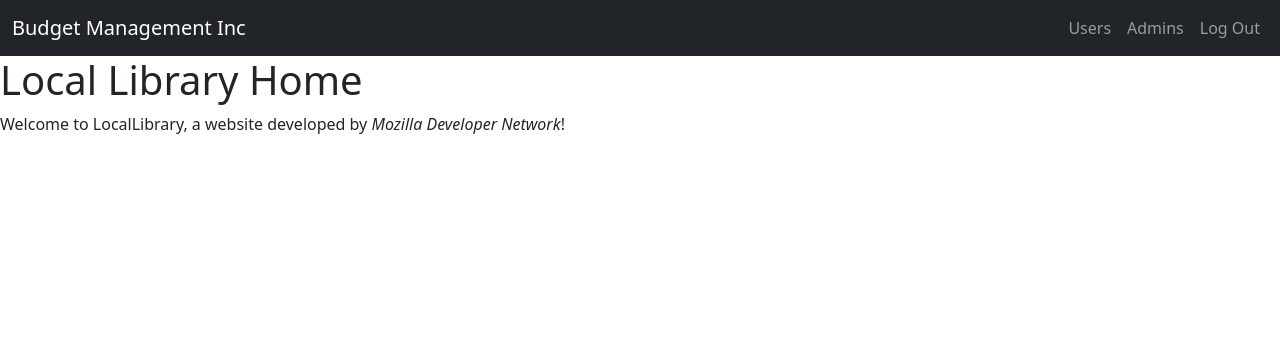
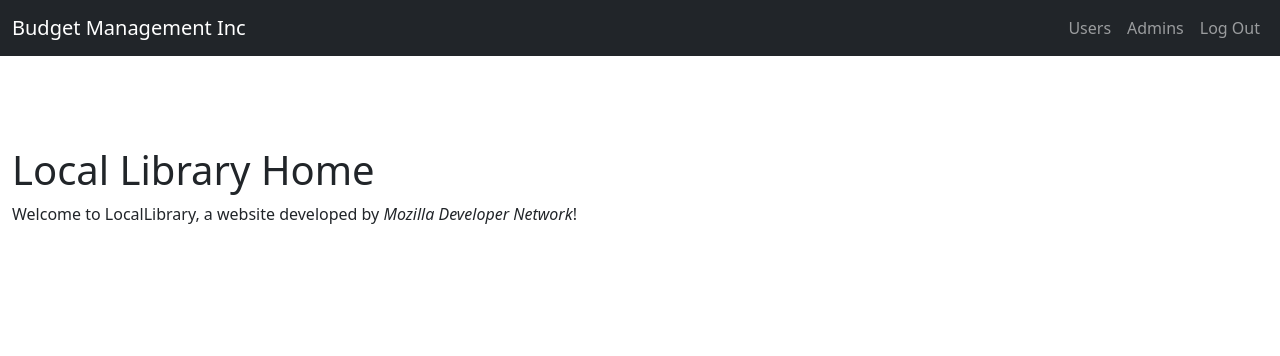
Before and after one commit to ahorner54/CollegeExpenseTracker, a Django app: page /administration/ in a window 1280 px wide. Shown: the top 356 px of the page. Run offline with Django 5.2, Linux system fonts and the light colour scheme.

Commit message:
added static CSS File and folder for administration app

```diff
--- /dev/null
+++ b/ExpenseTracker/administration/static/css/administration.css
@@ -0,0 +1,3 @@
+.container-fluid .header-section{
+  margin-top: 90px;
+}
--- a/ExpenseTracker/administration/templates/admin_generic.html
+++ b/ExpenseTracker/administration/templates/admin_generic.html
@@ -7,7 +7,7 @@
 
     <!-- Add additional CSS in static file -->
      {% load static %}
-     <link rel="stylesheet" href="{% static 'css/styles.css' %}" />
+     <link rel="stylesheet" href="{% static 'css/administration.css' %}" />
 
     {% block title %} {% endblock title %}
 </head>
--- a/ExpenseTracker/administration/templates/administration/user_list.html
+++ b/ExpenseTracker/administration/templates/administration/user_list.html
@@ -6,9 +6,15 @@
 
 
 {% block content %}
-  <h1>Local Library Home</h1>
-  <p>
-    Welcome to LocalLibrary, a website developed by
-    <em>Mozilla Developer Network</em>!
-  </p>
+<div class="container-fluid">
+  <div class="header-section">
+    <h1>Local Library Home</h1>
+    <p>
+      Welcome to LocalLibrary, a website developed by
+      <em>Mozilla Developer Network</em>!
+    </p>
+  </div>
+
+</div>
+
 {% endblock %}
```
